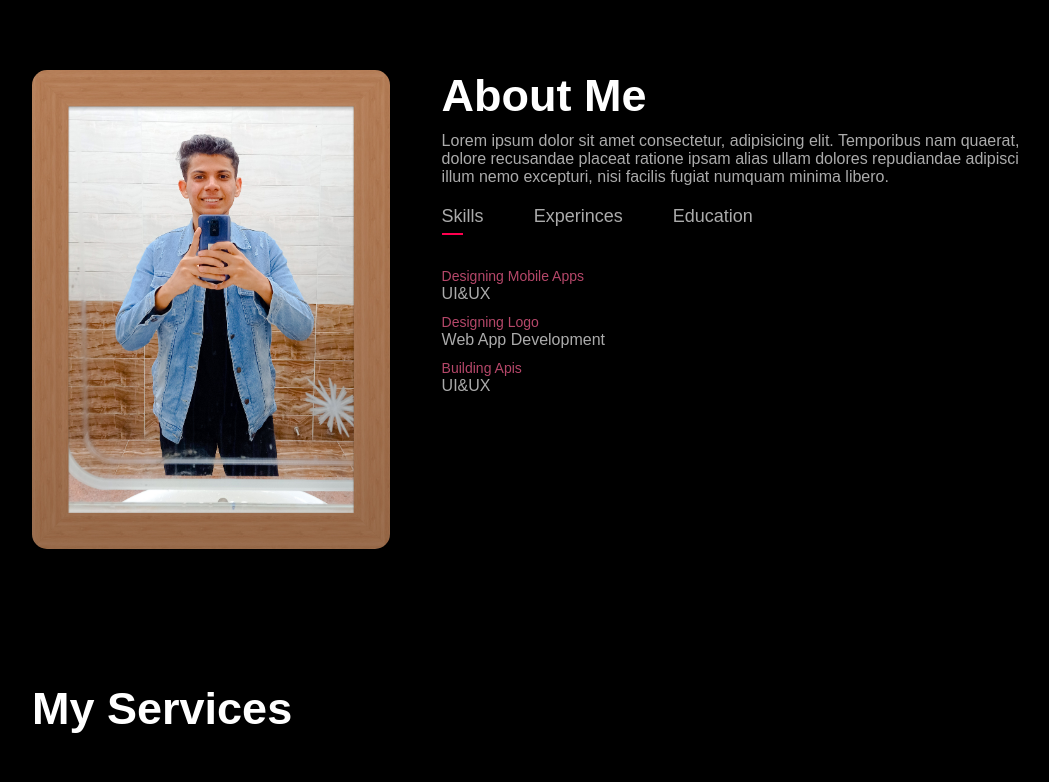
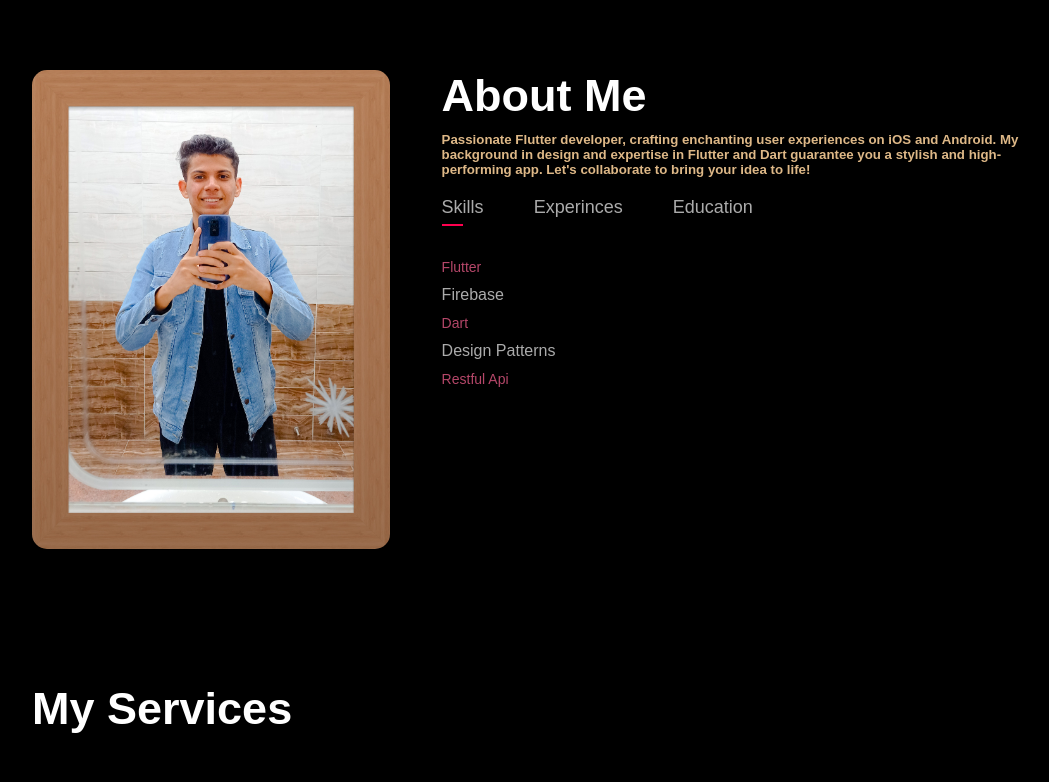
Before and after one commit to mohamedSolaiman11/portfolio, a plain HTML site: page index.html in a window 1280 px wide. Shown: the part 740-1522 px from the top of the page, without its empty margins (96-1145 px from the left). Drawn offline with Linux system fonts and the light colour scheme.

Commit message:
Update index.html

```diff
--- a/index.html
+++ b/index.html
@@ -13,7 +13,8 @@
     <div id="header">
         <div class="container">
             <nav>
-                <h1 class="name">Mohamed <span class="suliman">Suliman</span></h2>
+                <h1 class="name">
+                    Mohamed <span class="suliman">Suliman</span></h2>
                     <ul id="sidemenu">
                         <li><a href="#header">Home</a></li>
                         <li><a href="#about">About</a></li>
@@ -25,13 +26,15 @@
                     <i class="fas fa-solid fa-bars" onclick="openmenu()"></i>
             </nav>
 
+
+
+            <div class="imgpro">
+                <img src="images/p2.jpg" alt="" width="00px" height="400px">
+            </div>
+
             <div class="header-text">
                 <p>Flutter Developer</p>
                 <h1>Hi, I'm <span>Mohamed</span><br> Suliman From Egypt</h1>
-            </div>
-
-            <div class="imgpro">
-                <img src="images/p2.jpg" alt="" width="00px" height="400px">
             </div>
         </div>
     </div>
@@ -44,9 +47,9 @@
                 </div>
                 <div class="about-col-2">
                     <h1 class="sub-title">About Me</h1>
-                    <p>Lorem ipsum dolor sit amet consectetur, adipisicing elit. Temporibus nam quaerat, dolore
-                        recusandae placeat ratione ipsam alias ullam dolores repudiandae adipisci illum nemo excepturi,
-                        nisi facilis fugiat numquam minima libero.</p>
+                    <h5 class="about-describtion"> Passionate Flutter developer, crafting enchanting user experiences on iOS and Android.
+                    My background in design and expertise in Flutter and Dart guarantee you a stylish and high-performing app.
+                    Let's collaborate to bring your idea to life!</h5>
 
                     <div class="tab-titles">
                         <p class="tab-links active-link" onclick="opentab('skills')">Skills</p>
@@ -55,9 +58,11 @@
                     </div>
                     <div class="tab-contents active-tap" id="skills">
                         <ul>
-                            <li><span>Designing Mobile Apps</span><br>UI&UX</li>
-                            <li><span>Designing Logo </span><br>Web App Development</li>
-                            <li><span>Building Apis </span><br>UI&UX</li>
+                            <li><span>Flutter</span></li>
+                            <li>Firebase</li>
+                            <li><span>Dart </span></li>
+                            <li>Design Patterns</li>
+                            <li><span>Restful Api</span></li>
 
                         </ul>
                     </div>
@@ -73,9 +78,8 @@
 
                     <div class="tab-contents" id="education">
                         <ul>
-                            <li><span>Education Mobile Apps</span><br>UI&UX</li>
-                            <li><span>Designing Logo </span><br>Web App Development</li>
-                            <li><span>Building Apis </span><br>UI&UX</li>
+                            <li><span><h3>Graduated From Delta Technological University (2020 - 2024)</span><br></li>
+                            <li>Major: Software Engineering</li>
 
                         </ul>
                     </div>
@@ -168,7 +172,9 @@
                         <a href="https://www.linkedin.com/in/mohamed-solaiman-a2b9921b4">
                             <i class="fa-brands fa-linkedin"></i>
                         </a>
-
+                        <a href="https://www.facebook.com/profile.php?id=61556941828639">
+                            <i class="fa-brands fa-facebook"></i>
+                        </a>
                         <a href="https://x.com/MoSuliman110?t=YcWZ2nae-d89e5ll5mZu8g&s=09"><i class="fa-brands fa-twitter"></i></a>
                         <a href="https://github.com/mohamedSolaiman11/"><i class="fa-brands fa-github"></i></a>
                         <a href="https://wa.me/qr/BFLIOWSSP63AH1"><i class="fa-brands fa-whatsapp"></i></a>
```
Lines whose indentation alone changed are shown as unchanged.
